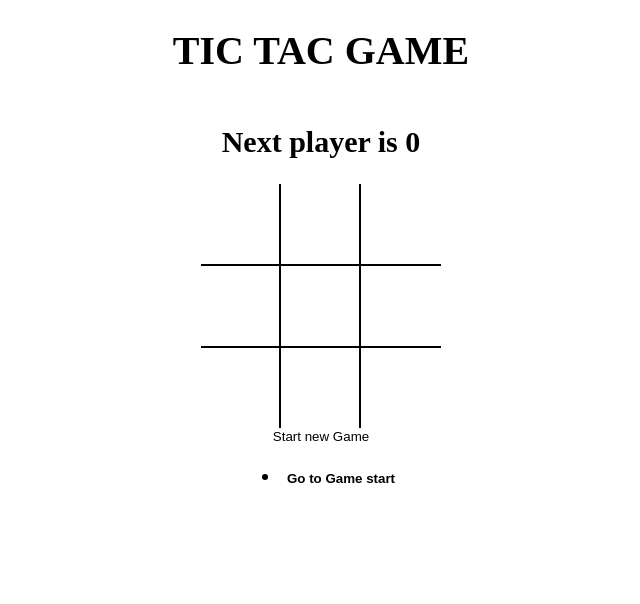
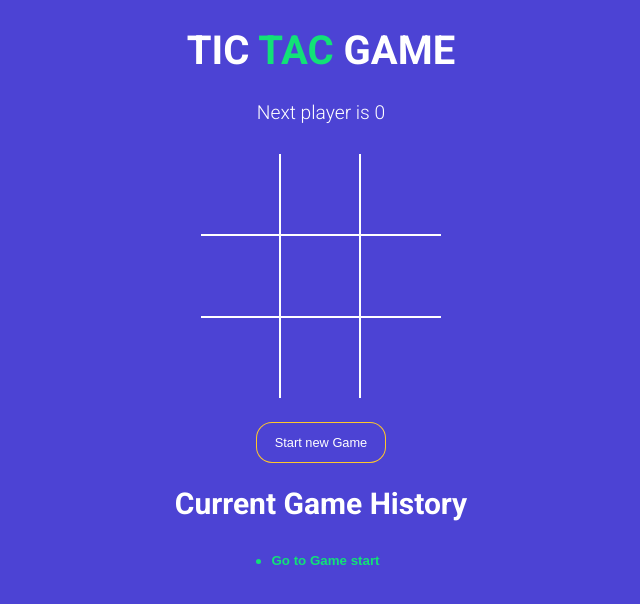
Before and after one commit to mjekott/Tic-Tac-Game, a React (Vite) app: page / in a window 1280 px wide. Shown: the top 604 px of the page, without its empty margins (319-959 px from the left). Built offline with nearby package versions, Linux system fonts and the light colour scheme.

Commit message:
styled the entire app

```diff
--- a/index.html
+++ b/index.html
@@ -1,7 +1,14 @@
 <!DOCTYPE html>
 <html>
   <head>
-    <title>React Vite Micro Typescript App</title>
+    <title>TIC TAC TOE</title>
+    <meta charset="UTF-8" />
+    <meta name="viewport" content="width=device-width, initial-scale=1.0" />
+    <meta http-equiv="X-UA-Compatible" content="ie=edge" />
+    <link
+      href="https://fonts.googleapis.com/css?family=Roboto:300,400,700&display=swap"
+      rel="stylesheet"
+    />
   </head>
   <body>
     <div id="root"></div>
--- a/src/App.tsx
+++ b/src/App.tsx
@@ -27,7 +27,7 @@
   const { winner, winningSquare } = calculateWinner(current.board);
   const message = winner
     ? `Winner is ${winner}`
-    : `Next player is ${current.isNext ? 'x' : '0'}`;
+    : `Next player is ${current.isNext ? 'X' : '0'}`;
 
   const handleSquareClick = (position: number) => {
     if (current.board[position] || winner) {
@@ -37,7 +37,7 @@
       const last = prev[prev.length - 1];
       const newBoard = last.board.map((value, index) => {
         if (index === position) {
-          return last.isNext ? 'x' : '0';
+          return last.isNext ? 'X' : '0';
         }
         return value;
       });
@@ -55,16 +55,23 @@
 
   return (
     <div className="app">
-      <h1>TIC TAC GAME</h1>
+      <h1>
+        TIC <span className="text-green"> TAC</span> GAME
+      </h1>
       <StatusMessage winner={winner} current={current} />
       <Board
         handleClick={handleSquareClick}
         board={current.board}
         winningSquare={winningSquare}
       />
-      <button type="button" onClick={newGame}>
+      <button
+        type="button"
+        onClick={newGame}
+        className={`btn-reset ${winner && 'active'}`}
+      >
         Start new Game
       </button>
+      <h2 style={{ fontWeight: 'bold' }}>Current Game History</h2>
       <History history={history} moveTo={moveTo} currentMove={currentMove} />
     </div>
   );
--- a/src/components/Square.tsx
+++ b/src/components/Square.tsx
@@ -2,7 +2,7 @@
 
 type SquareProps = {
   type?: 'button' | 'submit' | 'reset';
-  value: number;
+  value: string;
   children?: React.ReactNode;
   onClick: React.MouseEventHandler<HTMLButtonElement>;
   isWinning: boolean;
@@ -18,9 +18,10 @@
   return (
     <button
       type={type}
-      className="square"
+      className={`square ${isWinning && 'winning'} ${
+        value === 'X' ? 'text-green' : 'text-orange'
+      }`}
       onClick={onClick}
-      style={{ fontWeight: isWinning ? 'bold' : 'normal' }}
     >
       {value}
     </button>
--- a/src/components/StatusMessage.tsx
+++ b/src/components/StatusMessage.tsx
@@ -9,12 +9,20 @@
 export default function StatusMessage({ winner, current }: StatusMessageProps) {
   const noMovesLeft = current.board.every((element) => element !== null);
   return (
-    <h2>
-      {winner && `Winner is ${winner}`}
+    <div className="status-message">
+      {winner && (
+        <>
+          Winner is
+          <span className={winner === 'X' ? 'text-green' : 'text-orange'}>
+            {' '}
+            {winner}
+          </span>
+        </>
+      )}
       {!winner &&
         !noMovesLeft &&
         `Next player is ${current.isNext ? 'X' : '0'}`}
       {!winner && noMovesLeft && 'Game is a draw'}
-    </h2>
+    </div>
   );
 }
--- a/src/components/history.tsx
+++ b/src/components/history.tsx
@@ -9,13 +9,14 @@
 
 export default function History({ history, moveTo, currentMove }: History) {
   return (
-    <ul>
+    <div className="history-wrapper">
+      <ul className="history">
         {history.map((_, index) => {
           return (
             <li key={index}>
               <button
                 type="button"
-              style={{ fontWeight: index === currentMove ? 'bold' : 'normal' }}
+                className={`btn-move ${index === currentMove && 'active'}`}
                 onClick={() => moveTo(index)}
               >
                 {index === 0 ? 'Go to Game start' : `Go to move ${index}`}
@@ -24,5 +25,6 @@
           );
         })}
       </ul>
+    </div>
   );
 }
--- a/src/styles/root.scss
+++ b/src/styles/root.scss
@@ -1,4 +1,11 @@
+$green: #12e177;
+$orange: #ffc72a;
+$blue: #4c43d4;
+
 body {
+  font-family: 'Roboto', sans-serif;
+  background-color: $blue;
+  color: #fff;
   padding: 0;
   margin: 0;
 }
@@ -19,18 +26,83 @@
   align-items: center;
 }
 
+.text-green {
+  color: $green;
+}
+
+.text-orange {
+  color: $orange;
+}
+
+.history-wrapper {
+  width: 300px;
+  text-align: center;
+  margin-bottom: 20px;
+  .history {
+    display: inline-block;
+    padding: 0;
+    margin: 0;
+    li {
+      list-style: none;
+      text-align: left;
+      &:before {
+        content: '';
+        border-radius: 50%;
+        display: inline-block;
+        height: 5px;
+        width: 5px;
+        background-color: $green;
+        margin-right: 4px;
+        margin-bottom: 1px;
+      }
+
+      .btn-move {
+        color: #fff;
+        &.active {
+          font-weight: bold;
+          color: $green;
+        }
+      }
+    }
+  }
+}
+
+.status-message {
+  margin-bottom: 30px;
+  font-size: 1.2rem;
+  font-weight: lighter;
+  span {
+    font-weight: normal;
+  }
+}
+
+.btn-reset {
+  font-size: 0.8rem;
+  color: #fff;
+  border-radius: 15px;
+  padding: 12px 18px;
+  margin-top: 25px;
+  transition: all 0.2s;
+  background-color: $blue;
+  box-shadow: 0px 0px 0px 1px $orange;
+  &.active {
+    background-color: $orange;
+    box-shadow: none;
+  }
+}
+
 .board {
   .board-row {
     display: flex;
     flex-direction: row;
-    border-bottom: 2px solid #000;
+    border-bottom: 2px solid #fff;
     &:last-child {
       border-bottom: none;
     }
     .square {
       width: 80px;
       height: 80px;
-      border-right: 2px solid #000;
+      border-right: 2px solid #fff;
       font-size: 2.5rem;
       padding: 0;
       overflow: hidden;
@@ -38,6 +110,63 @@
       &:last-child {
         border-right: none;
       }
+      &.winning {
+        animation: scaleText 1.4s infinite;
+        @keyframes scaleText {
+          0% {
+            transform: 2.5rem;
+          }
+          50% {
+            font-size: 3.5rem;
+          }
+          100% {
+            font-size: 2.5rem;
+          }
+        }
+      }
     }
   }
 }
+
+.bg-balls {
+  position: fixed;
+  top: 0;
+  left: 0;
+  right: 0;
+  bottom: 0;
+  min-width: 100%;
+  z-index: -1;
+
+  &:before,
+  &:after {
+    content: '';
+    position: absolute;
+    width: 150px;
+    height: 150px;
+    border-radius: 50%;
+  }
+
+  &:before {
+    background-color: $orange;
+    right: -75px;
+    bottom: -75px;
+    @media screen and (min-width: 476px) {
+      width: 220px;
+      height: 220px;
+      right: -110px;
+      bottom: -110px;
+    }
+  }
+
+  &:after {
+    background-color: $green;
+    top: -75px;
+    left: -75px;
+    @media screen and (min-width: 476px) {
+      width: 220px;
+      height: 220px;
+      top: -110px;
+      left: -110px;
+    }
+  }
+}
```
Lines whose indentation alone changed are shown as unchanged.
